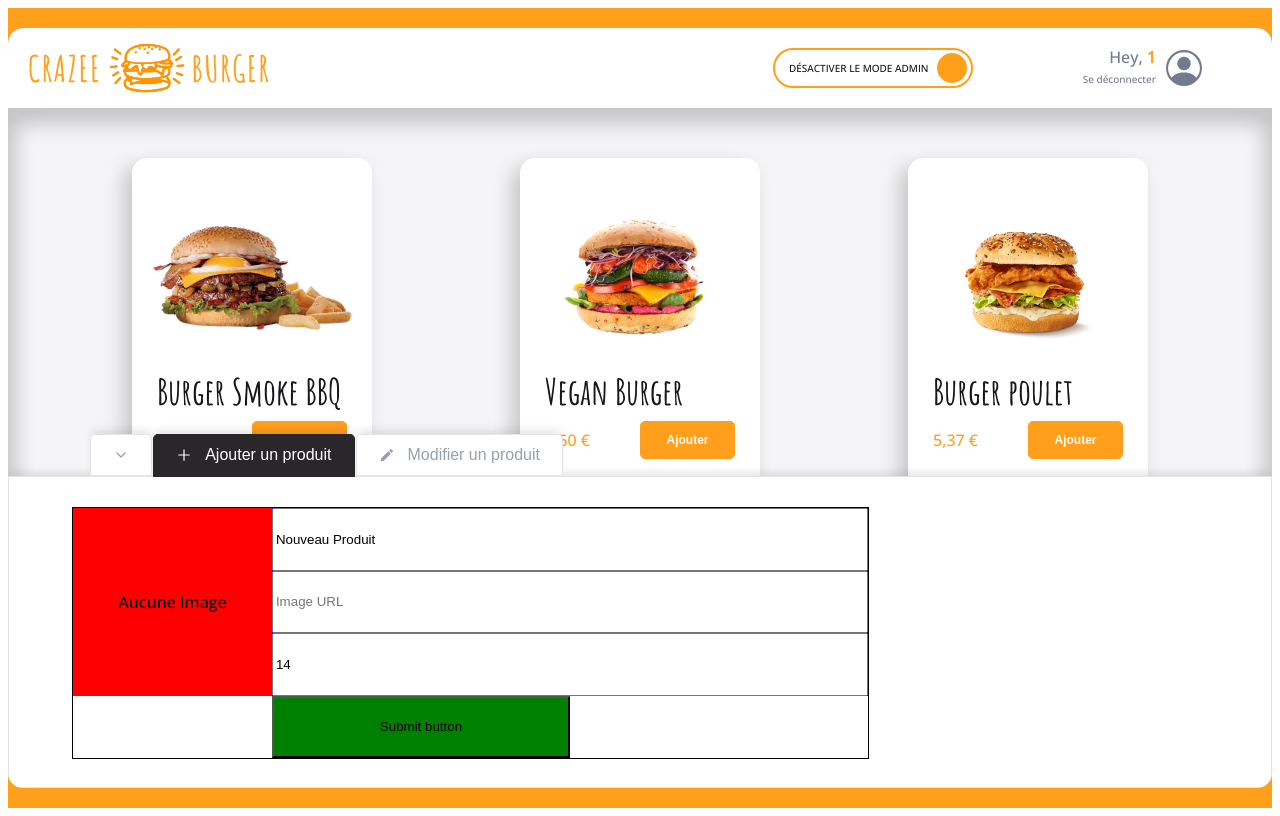
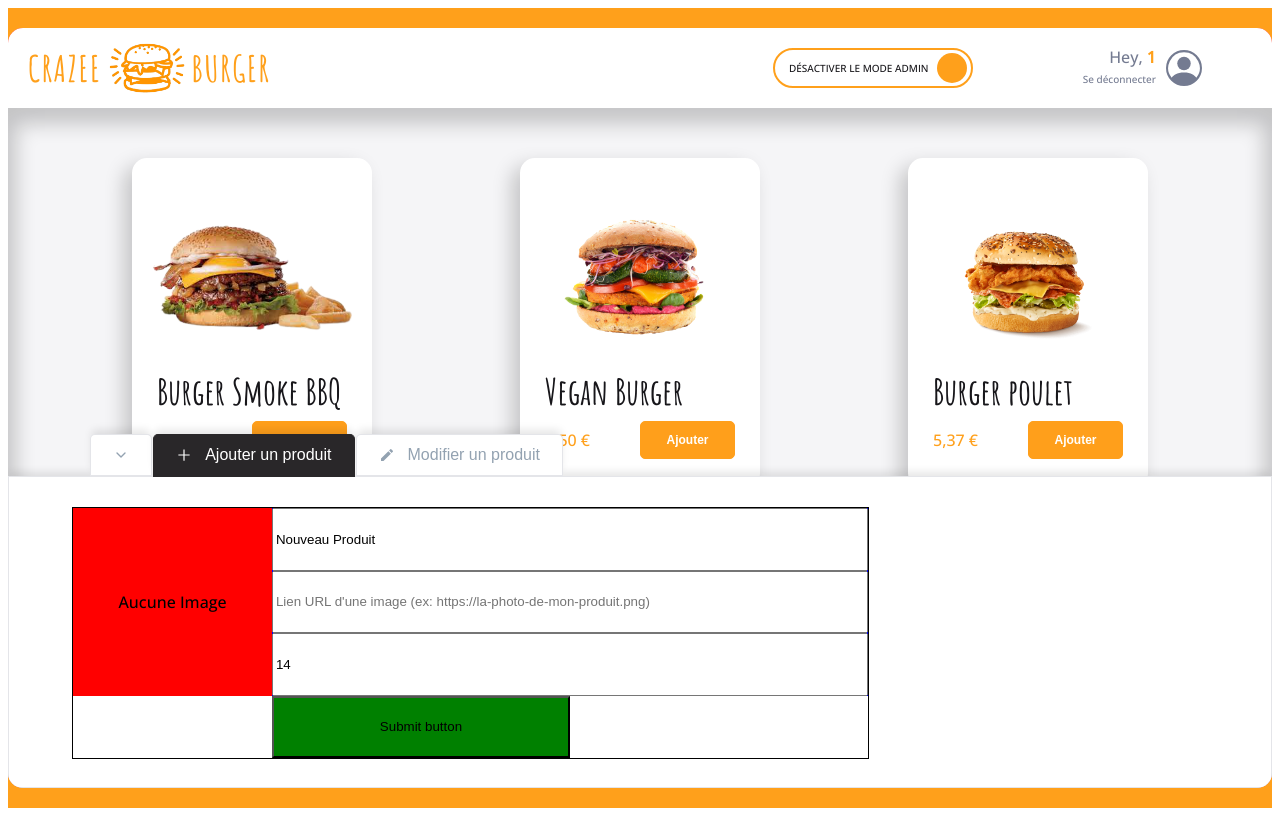
Before and after one commit to kailam-ada/crazee-burger2, a React (Vite) app: page /order/1 in a window 1280 px wide. Built offline with nearby package versions, Linux system fonts and the light colour scheme.

Commit message:
✨ F08: ADMIN > AddForm > Reset form after submission

```diff
--- a/src/components/pages/order/Main/Admin/AdminPanel/AddForm.jsx
+++ b/src/components/pages/order/Main/Admin/AdminPanel/AddForm.jsx
@@ -23,6 +23,7 @@
     };
 
     handleAdd(newProductToAdd);
+    setNewProduct(EMPTY_PRODUCT);
   };
 
   const handleChange = (event) => {
@@ -44,21 +45,21 @@
           name="title"
           value={newProduct.title}
           type="text"
-          placeholder="Name"
+          placeholder="Nom du produit (ex: Super Burger)"
           onChange={handleChange}
         />
         <input
           name="imageSource"
           value={newProduct.imageSource}
           type="text"
-          placeholder="Image URL"
+          placeholder="Lien URL d'une image (ex: https://la-photo-de-mon-produit.png)"
           onChange={handleChange}
         />
         <input
           name="price"
           value={newProduct.price ? newProduct.price : ""}
           type="text"
-          placeholder="Price"
+          placeholder="Prix"
           onChange={handleChange}
         />
       </div>
```
